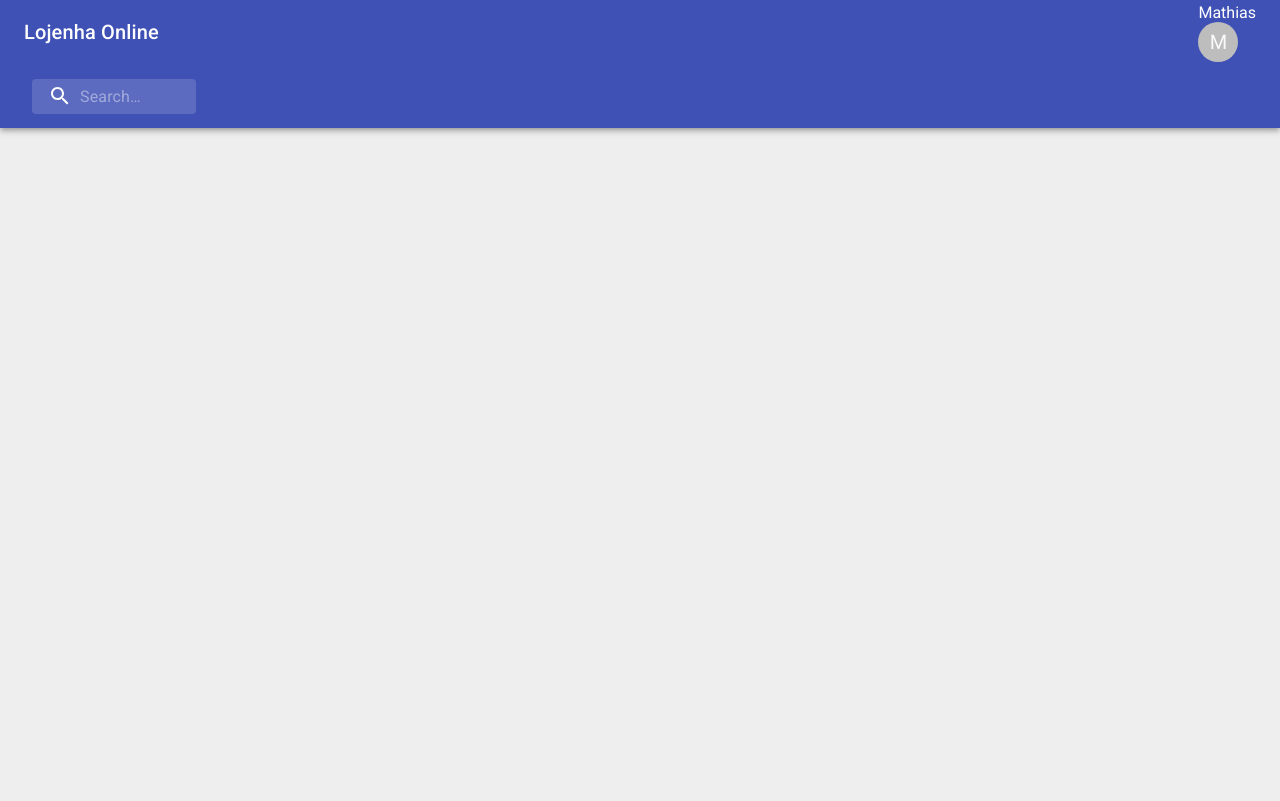
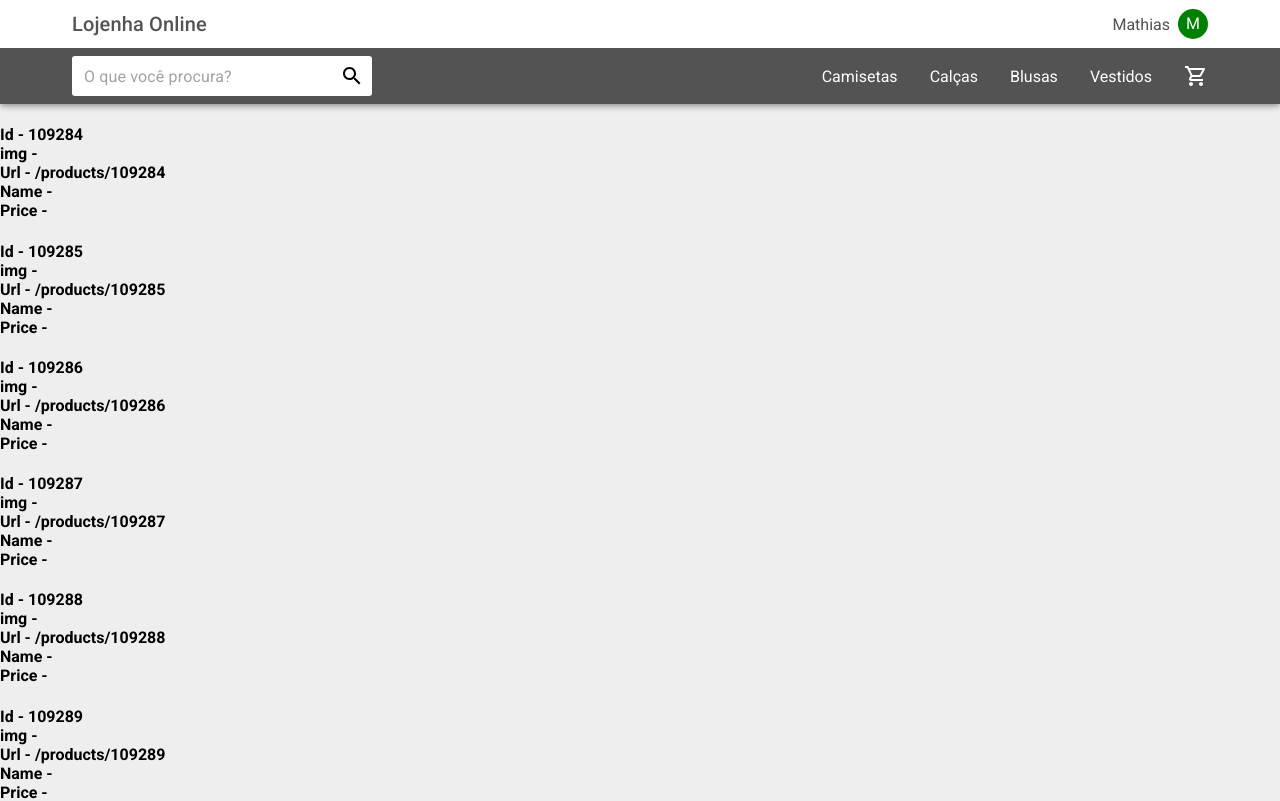
Before and after one commit to ToMattBan/carrinho_compras, a React (Create React App) app: page / in a window 1280 px wide. Shown: the top 801 px of the page. Built offline with nearby package versions, Linux system fonts and the light colour scheme.

Commit message:
Navbar desktop WIP

```diff
--- a/src/App.js
+++ b/src/App.js
@@ -2,7 +2,7 @@ import Products from "./Assets/products.json"
 
 function App() {
   return (
-    <div style={{'display': 'none'}}>
+    <div>
       {Products.map((product, index) => (
         <h4 key={product.Id}>
           <div>Id - { product.Id }</div>
--- a/src/Components/ComponentStyle.js
+++ b/src/Components/ComponentStyle.js
@@ -1,55 +1,134 @@
-import { alpha, makeStyles } from '@material-ui/core/styles';
+import { makeStyles } from '@material-ui/core/styles';
 
-const useStyles = makeStyles((theme) => ({
+const themeConfig = {
+    colors: {
+        primary: '#000',
+        secundary: '#fff',
+        terciary: '#535353',
+    },
+
+    shape :{
+        borderRadius: {
+            sm: '3px',
+            default: '5px',
+            big: '8px',
+        }
+    }
+}
+
+const globalStyles = makeStyles((theme) => ({
+    gutter: {
+        maxWidth: '1300px',
+        margin: 'auto',
+        padding: '0 12px',
+
+        [theme.breakpoints.up('sm')]: {
+            padding: '0 24px',
+        },
+
+        [theme.breakpoints.up('md')]: {
+            padding: '0 32px',
+        },
+
+        [theme.breakpoints.up('lg')]: {
+            padding: '0 64px',
+        },
+    }
+}));
+
+const headerStyles = makeStyles((theme) => ({
+    header: {
+        backgroundColor: 'inherit',
+        position: 'sticky',
+        top: '0'
+    },
+
     headerToolbars: {
-        display: 'flex',
-        justifyContent: 'space-between'
+        minHeight: '30px',
+        padding: '8px',
+
+        '&:first-child': {
+            backgroundColor: themeConfig.colors.secundary,
+            color: themeConfig.colors.terciary,
+        },
+
+        '&:last-child': {
+            backgroundColor: themeConfig.colors.terciary,
+            color: themeConfig.colors.secundary,
+        },
+
+        '& > div': {
+            display: 'flex',
+            justifyContent: 'space-between',
+            width: '100%',
+        },
     },
+
     headerLogoTitle: {
         display: 'none',
         [theme.breakpoints.up('sm')]: {
             display: 'block',
         },
     },
-    search: {
-        position: 'relative',
-        borderRadius: theme.shape.borderRadius,
-        backgroundColor: alpha(theme.palette.common.white, 0.15),
-        '&:hover': {
-            backgroundColor: alpha(theme.palette.common.white, 0.25),
+
+    headerUserSpace: {
+        color: themeConfig.colors.terciary,
+        textDecoration: 'none',
+
+        '&, > span': {
+            display: 'flex',
+            alignItems: 'center',
         },
-        marginLeft: 0,
-        width: '100%',
-        [theme.breakpoints.up('sm')]: {
-            marginLeft: theme.spacing(1),
-            width: 'auto',
+
+        '& > span': {
+            marginRight: '8px',
+        },
+
+        '& div': {
+            width: '30px',
+            height: '30px',
+            fontSize: 'inherit',
+            backgroundColor: 'green',
         },
     },
-    searchIcon: {
-        padding: theme.spacing(0, 2),
-        height: '100%',
-        position: 'absolute',
+
+    headerSearchFather: {
+        position: 'relative',
+        borderRadius: themeConfig.shape.borderRadius.sm,
+        backgroundColor: themeConfig.colors.secundary,
+        color: themeConfig.colors.primary,
+        marginLeft: 0,
+        width: '300px',
+        display: 'flex',
+        alignItems: 'center',
+        justifyContent: 'space-between',
+
+        '&:hover': {
+            opacity: '0.9'
+        },
+    },
+
+    headerSearchIcon: {
+        padding: '0 8px',
         pointerEvents: 'none',
         display: 'flex',
         alignItems: 'center',
-        justifyContent: 'center',
     },
-    inputRoot: {
-        color: 'inherit',
+
+    headerSearchRoot: {
+        width: '100%',
     },
-    inputInput: {
-        padding: theme.spacing(1, 1, 1, 0),
-        // vertical padding + font size from searchIcon
-        paddingLeft: `calc(1em + ${theme.spacing(4)}px)`,
-        transition: theme.transitions.create('width'),
+
+    headerSeachInput: {
+        padding: '8px 12px',
         width: '100%',
-        [theme.breakpoints.up('sm')]: {
-            width: '12ch',
-            '&:focus': {
-                width: '20ch',
-            },
-        },
+    },
+
+    headerNavbar: {
+        display: 'flex',
+        padding: 0,
+        marginRight: '-16px',
     },
 }));
 
-export default useStyles;
+export {globalStyles, headerStyles}
--- a/src/Components/Header.js
+++ b/src/Components/Header.js
@@ -1,38 +1,63 @@
+// Components
 import AppBar from '@material-ui/core/AppBar';
 import Toolbar from '@material-ui/core/Toolbar';
 import Typography from '@material-ui/core/Typography';
 import InputBase from '@material-ui/core/InputBase';
+import { Avatar, List, ListItem } from '@material-ui/core';
+
+// Icons
 import SearchIcon from '@material-ui/icons/Search';
-import { Avatar } from '@material-ui/core';
-import useStyles from "./ComponentStyle.js"
+import ShoppingCart from '@material-ui/icons/ShoppingCartOutlined';
+
+// Theme
+import { globalStyles, headerStyles } from "./ComponentStyle.js"
 
 export default function Header() {
-    const classes = useStyles();
+    const globalClasses = globalStyles();
+    const headClasses = headerStyles();
 
     return (
-        <AppBar position="static">
-            <Toolbar className={classes.headerToolbars}>
-                <Typography className={classes.headerLogoTitle} variant="h6" noWrap>
-                    Lojenha Online
-                </Typography>
-                <div className={'_df'}>
-                    <span>Mathias</span>
-                    <Avatar style={{backgroundColor: 'greeen'}}>M</Avatar>
+        <AppBar className={headClasses.header}>
+            <Toolbar className={headClasses.headerToolbars}>
+                <div className={globalClasses.gutter}>
+                    <Typography className={headClasses.headerLogoTitle} variant="h6" noWrap>
+                        Lojenha Online
+                    </Typography>
+
+                    <a href="/user" className={headClasses.headerUserSpace}>
+                        <span>Mathias</span>
+                        <Avatar>M</Avatar>
+                    </a>
                 </div>
             </Toolbar>
-            <Toolbar className={classes.headerToolbars}>
-                <div className={classes.search}>
-                    <div className={classes.searchIcon}>
-                        <SearchIcon />
+
+            <Toolbar className={headClasses.headerToolbars}>
+                <div className={globalClasses.gutter}>
+                    <div className={headClasses.headerSearchFather}>
+                        <InputBase
+                            placeholder="O que você procura?"
+                            classes={{
+                                root: headClasses.headerSearchRoot,
+                                input: headClasses.headerSeachInput,
+                            }}
+                            inputProps={{ 'aria-label': 'procure' }}
+                        />
+                        <div className={headClasses.headerSearchIcon}>
+                            <SearchIcon />
+                        </div>
                     </div>
-                    <InputBase
-                        placeholder="Search…"
-                        classes={{
-                            root: classes.inputRoot,
-                            input: classes.inputInput,
-                        }}
-                        inputProps={{ 'aria-label': 'search' }}
-                    />
+
+                    <div>
+                        <List className={headClasses.headerNavbar}>
+                            <ListItem button component="a" href="#">Camisetas</ListItem>
+                            <ListItem button component="a" href="#">Calças</ListItem>
+                            <ListItem button component="a" href="#">Blusas</ListItem>
+                            <ListItem button component="a" href="#">Vestidos</ListItem>
+                            <ListItem button component="a" href="#">
+                                <ShoppingCart />
+                            </ListItem>
+                        </List>
+                    </div>
                 </div>
             </Toolbar>
         </AppBar>
--- a/src/index.css
+++ b/src/index.css
@@ -1,9 +1,3 @@
-:root {
-  --primary: #000;
-  --secundary: #fff;
-  --terciary: #535353;
-}
-
 body {
   margin: 0;
   background-color: #eeeeee;
```
